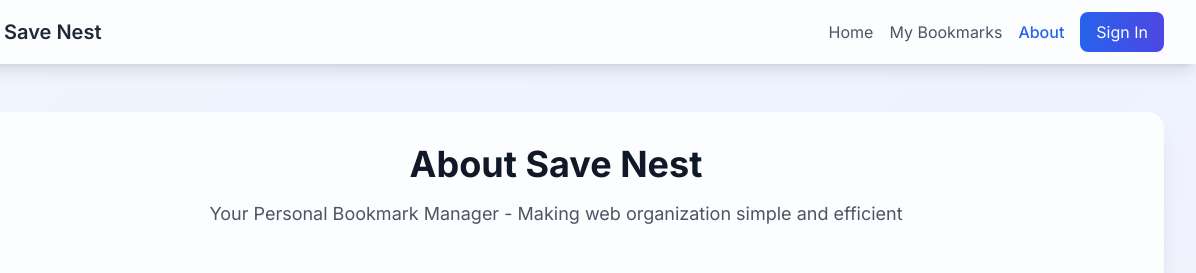
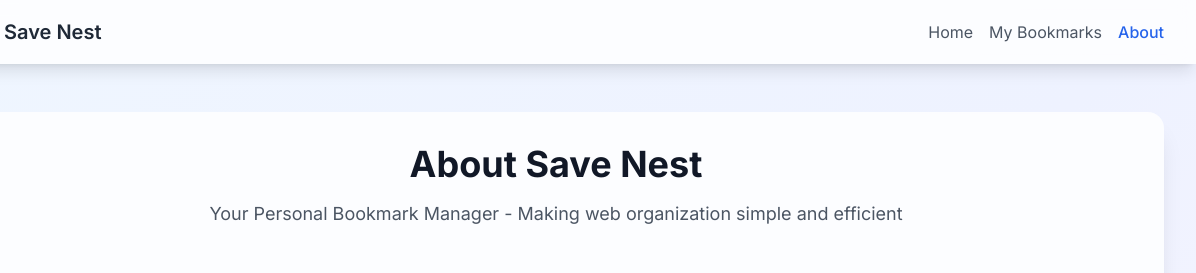
Before and after one commit to AtifZafar2843/SaveNest, a plain HTML site: page about.html in a window 1280 px wide. Shown: the top 273 px of the page, 84-1280 px from the left. Drawn offline with nearby package versions, Linux system fonts and the light colour scheme.

Commit message:
remove a button

```diff
--- a/about.html
+++ b/about.html
@@ -52,7 +52,6 @@
                     <a href="index.html" class="text-gray-600 hover:text-gray-900 transition-colors duration-200">Home</a>
                     <a href="bookmarks.html" class="text-gray-600 hover:text-gray-900 transition-colors duration-200">My Bookmarks</a>
                     <a href="about.html" class="text-blue-600 font-medium">About</a>
-                    <button class="bg-gradient-to-r from-blue-600 to-indigo-600 text-white px-4 py-2 rounded-lg hover:from-blue-700 hover:to-indigo-700 transform transition-all duration-200 hover:scale-105 focus:outline-none focus:ring-2 focus:ring-blue-500 focus:ring-offset-2">Sign In</button>
                 </div>
             </div>
         </div>
@@ -62,7 +61,6 @@
                 <a href="index.html" class="block px-3 py-2 text-gray-600 hover:text-gray-900 hover:bg-gray-50 rounded-lg transition-colors duration-200">Home</a>
                 <a href="bookmarks.html" class="block px-3 py-2 text-gray-600 hover:text-gray-900 hover:bg-gray-50 rounded-lg transition-colors duration-200">My Bookmarks</a>
                 <a href="about.html" class="block px-3 py-2 text-blue-600 font-medium hover:bg-blue-50 rounded-lg transition-colors duration-200">About</a>
-                <button class="w-full text-left px-3 py-2 bg-gradient-to-r from-blue-600 to-indigo-600 text-white rounded-lg hover:from-blue-700 hover:to-indigo-700 transition-colors duration-200">Sign In</button>
             </div>
         </div>
     </nav>
```
Also changed, not shown: bookmarks.html (+0 -2 lines), index.html (+0 -2 lines).
